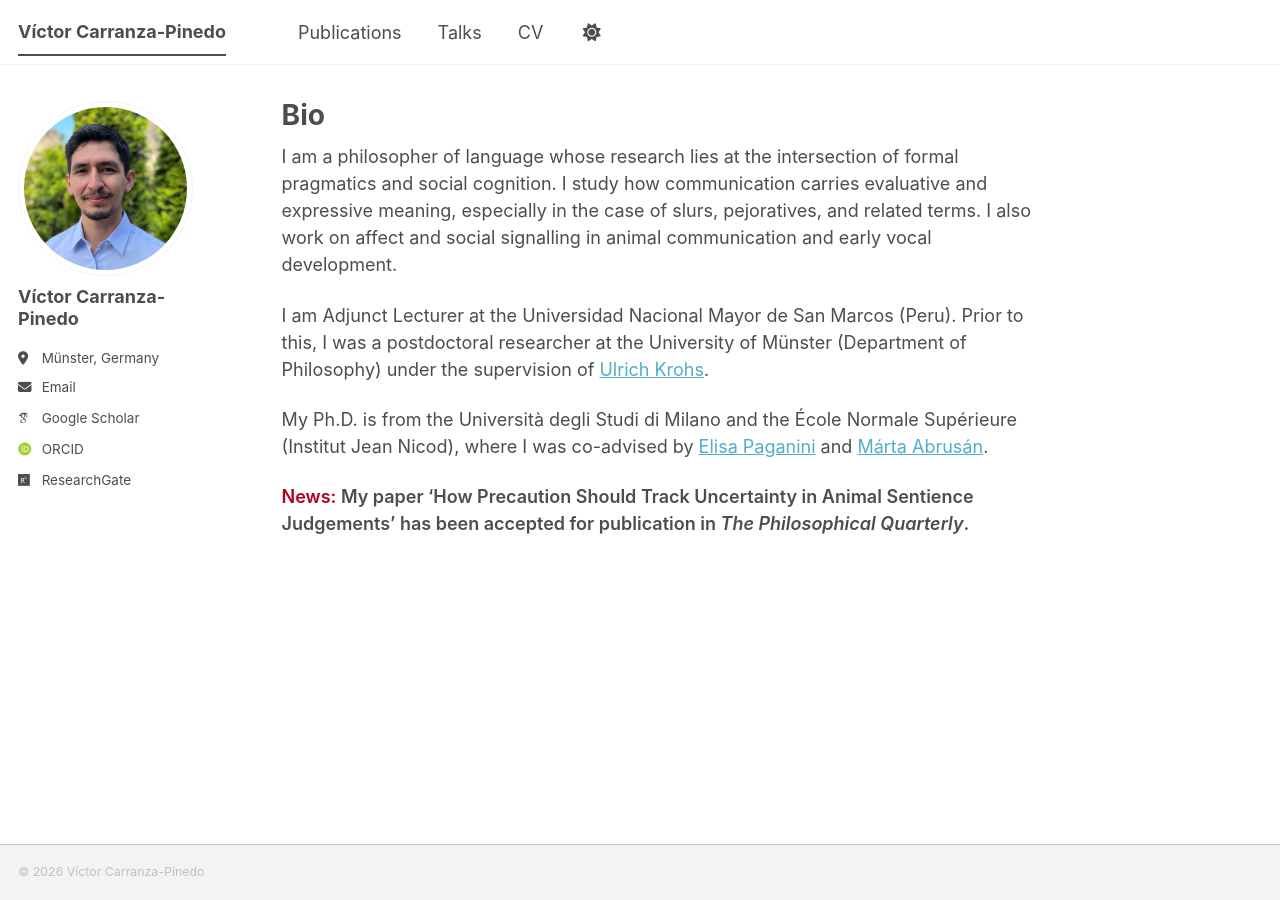
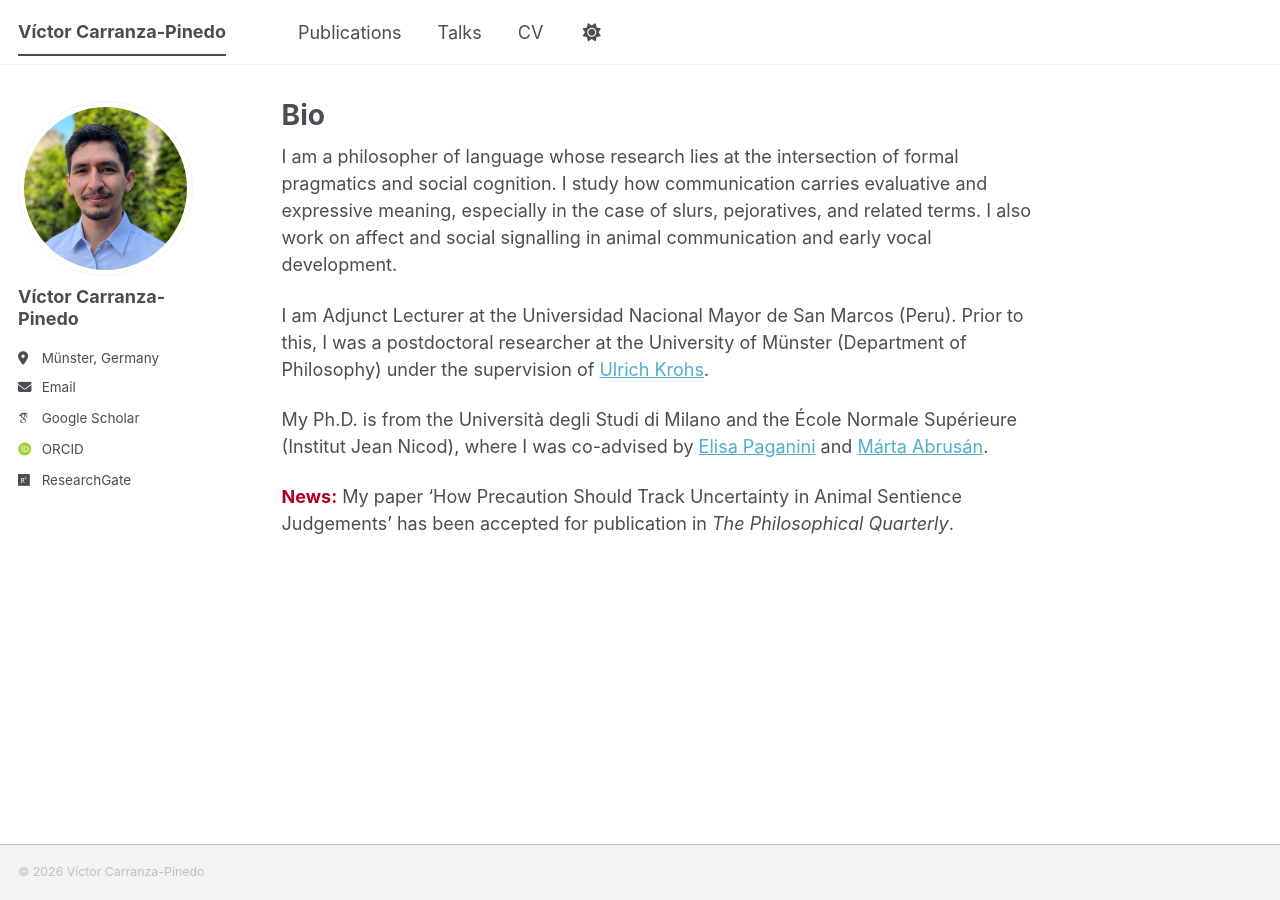
Before and after one commit to carranza-pinedo/carranza-pinedo.github.io, a Jekyll site: the page built from _pages/about.md, in a window 1280 px wide. Built offline with Jekyll 4.4.1, drawn with Linux system fonts in a browser that asks for light colours; some web fonts are replaced; a script bundle is joined from its source files by our own code; library files that are not in the unit come from our copies.

Commit message:
Update about.md

```diff
--- a/_pages/about.md
+++ b/_pages/about.md
@@ -15,7 +15,4 @@ I am Adjunct Lecturer at the Universidad Nacional Mayor de San Marcos (Peru). Pr
 
 My Ph.D. is from the Università degli Studi di Milano and the École Normale Supérieure (Institut Jean Nicod), where I was co-advised by [Elisa Paganini](https://www.unimi.it/en/ugov/person/elisa-paganini) and [Márta Abrusán](https://sites.google.com/site/martaabrusan/).
 
-<p style="font-weight: 600;">
-<span style="color: #b00020;">News:</span>
-My paper ‘How Precaution Should Track Uncertainty in Animal Sentience Judgements’ has been accepted for publication in <em>The Philosophical Quarterly</em>.
-</p>
+<p> <strong style="color: #b00020;">News:</strong> My paper ‘How Precaution Should Track Uncertainty in Animal Sentience Judgements’ has been accepted for publication in <em>The Philosophical Quarterly</em>. </p>
```
